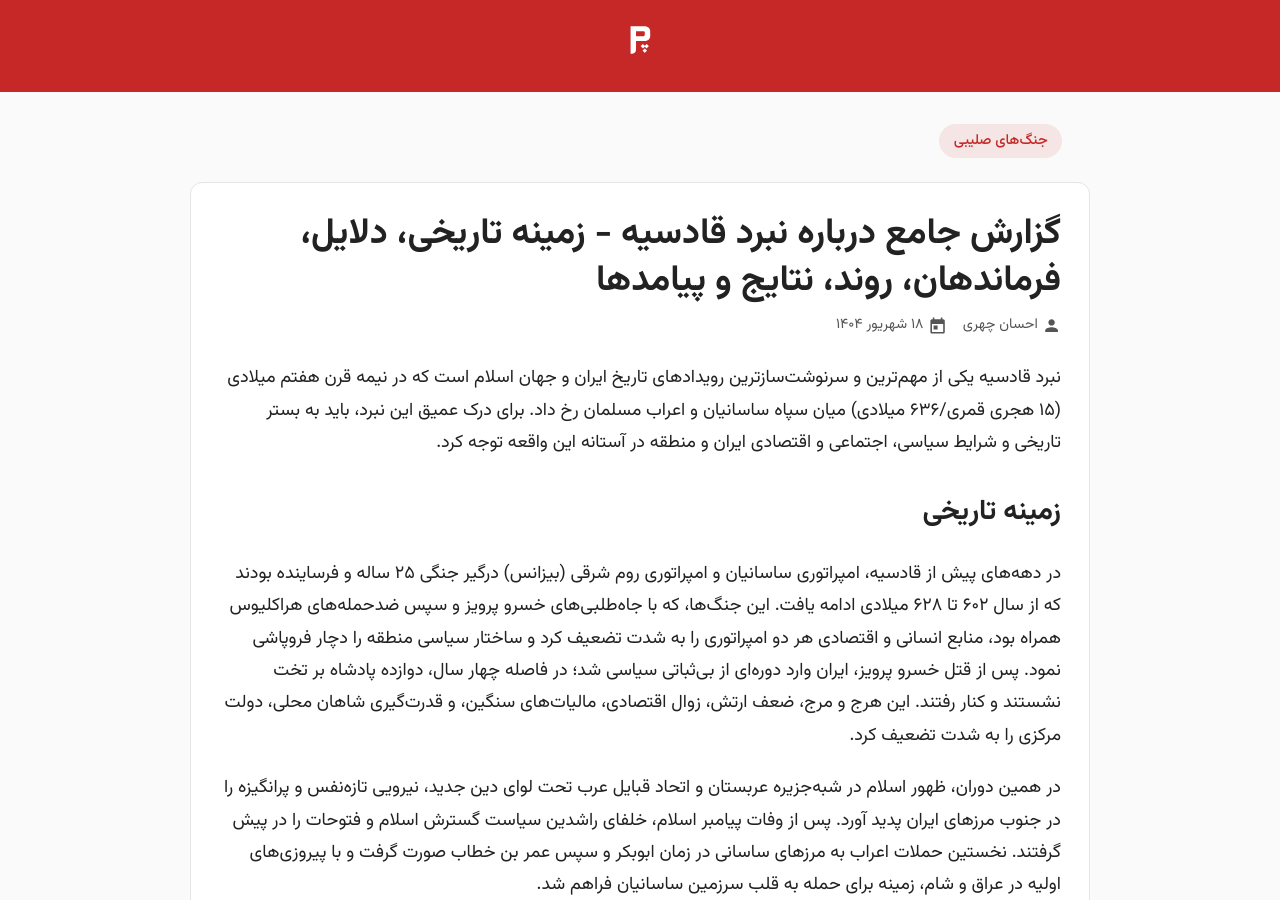
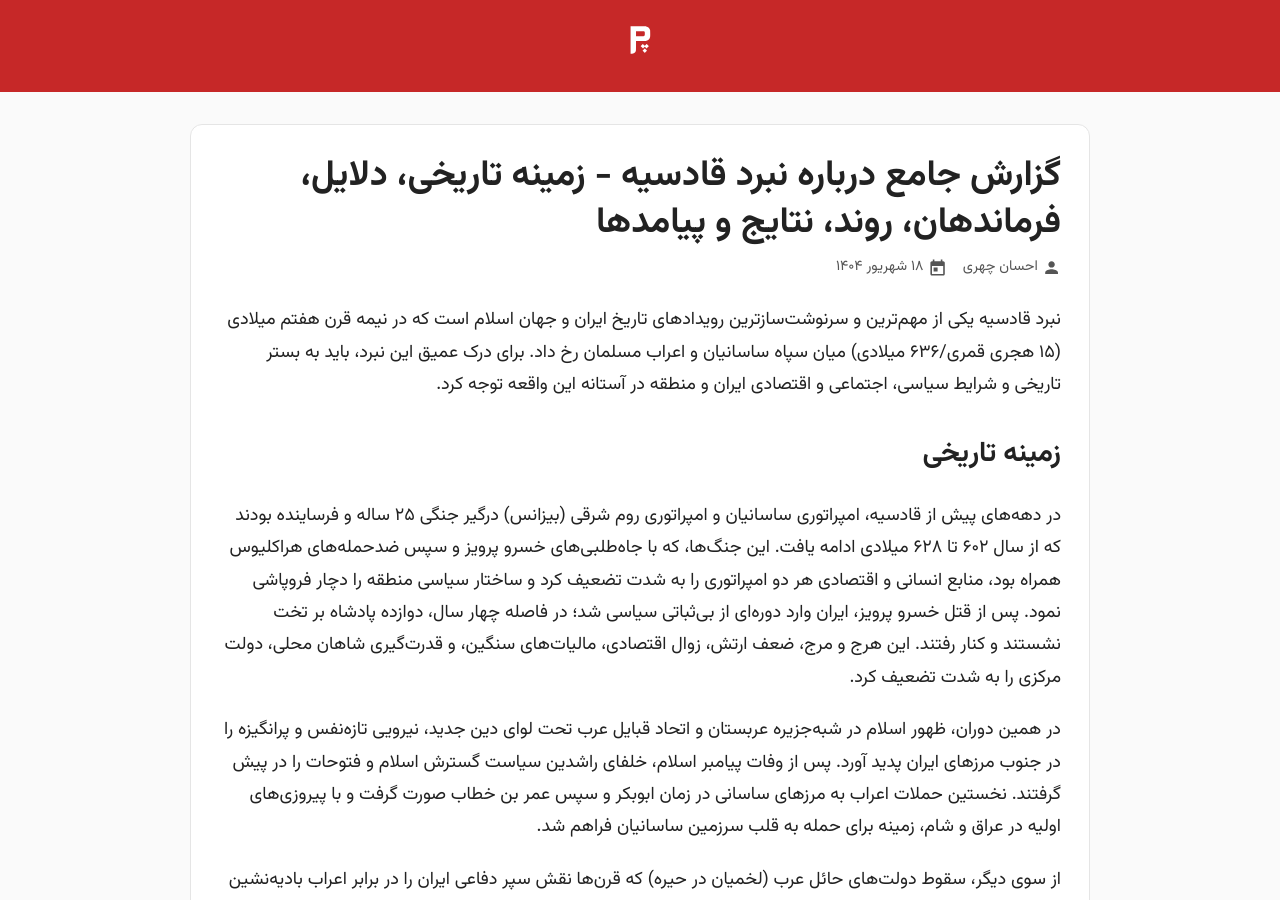
Before and after one commit to darkblog/darkblog.github.io, a Jekyll site: the page built from _posts/2025-9-9-qadisiyyah.md, in a window 1280 px wide and 900 px high. Built offline with Jekyll 4.4.1, drawn with Linux system fonts in a browser that asks for light colours.

Commit message:
Remove categories from Qadisiyyah battle post
Removed the categories section related to the Crusades from the post.

```diff
--- a/_posts/2025-9-9-qadisiyyah.md
+++ b/_posts/2025-9-9-qadisiyyah.md
@@ -1,9 +1,6 @@
 ---
 layout: post
 title: گزارش جامع درباره نبرد قادسیه - زمینه تاریخی، دلایل، فرماندهان، روند، نتایج و پیامدها
-categories:
-  - title: جنگ‌های صلیبی
-    url: https://www.pasgah.org/blog/crusades
 ---
 
 نبرد قادسیه یکی از مهم‌ترین و سرنوشت‌سازترین رویدادهای تاریخ ایران و جهان اسلام است که در نیمه قرن هفتم میلادی (۱۵ هجری قمری/۶۳۶ میلادی) میان سپاه ساسانیان و اعراب مسلمان رخ داد. برای درک عمیق این نبرد، باید به بستر تاریخی و شرایط سیاسی، اجتماعی و اقتصادی ایران و منطقه در آستانه این واقعه توجه کرد.
```
